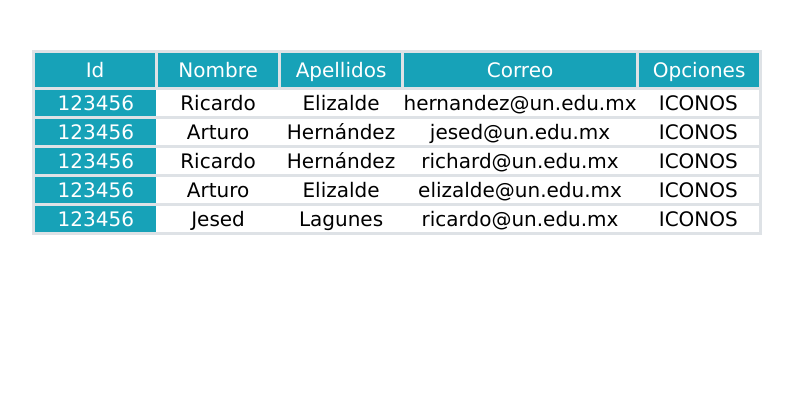
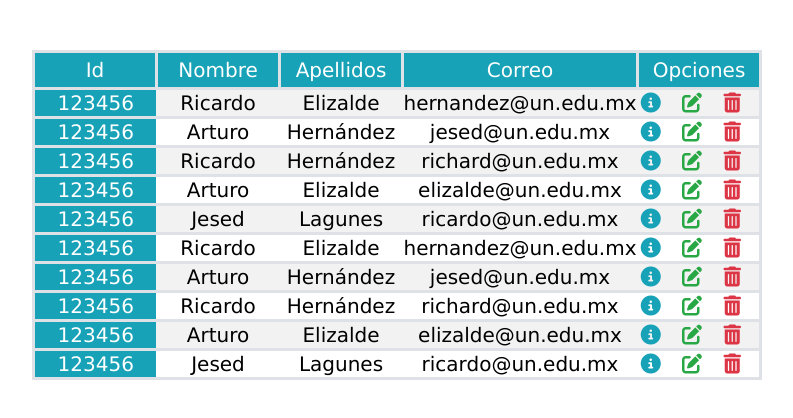
Before and after one commit to ingRichart/formulariosIDAI-MA2025, a plain HTML site: page tablaColores.html in a window 1280 px wide. Shown: the whole page, without its empty margins (243-1036 px from the left). Drawn offline with Linux system fonts and the light colour scheme.

Commit message:
Actualiza TablaColores.html

```diff
--- a/tablaColores.html
+++ b/tablaColores.html
@@ -3,6 +3,8 @@
 <head>
     <meta charset="UTF-8">
     <meta name="viewport" content="width=device-width, initial-scale=1.0">
+    <link rel="stylesheet" href="fontawesome/css/all.css">
+    <link rel="stylesheet" href="">
     <title>Tabla</title>
 
     <style>
@@ -33,6 +35,33 @@
             font-weight: 400;
         }
 
+        table td span{
+            margin-right: 15px;
+            font-style: 17px;
+            cursor: pointer;
+        }
+
+        table td span:nth-child(1){
+            color:#17a2b8;
+        }
+
+        table td span:nth-child(2){
+            color:#28a745;
+        }
+
+        table td span:nth-child(3){
+            color:#dc3545;
+        }
+
+        table tr:nth-child(odd){
+            background-color: rgba(0, 0, 0, 0.05);
+        }
+
+        table tr:hover{
+            background-color: rgba(0, 0, 0, 0.15);
+
+        }
+
 
     </style>
 
@@ -57,7 +86,9 @@
                 <td>Elizalde </td>
                 <td>hernandez@un.edu.mx</td>
                 <td>
-                    ICONOS
+                    <span class="fas fa-info-circle"></span>
+                    <span class="fas fa-edit"></span>
+                    <span class="fas fa-trash-alt"></span>
                 </td>
             </tr>
             <tr>
@@ -66,7 +97,9 @@
                 <td> Hernández</td>
                 <td>jesed@un.edu.mx</td>
                 <td>
-                    ICONOS
+                    <span class="fas fa-info-circle"></span>
+                    <span class="fas fa-edit"></span>
+                    <span class="fas fa-trash-alt"></span>
                 </td>
             </tr>
             <tr>
@@ -75,7 +108,9 @@
                 <td> Hernández</td>
                 <td>richard@un.edu.mx</td>
                 <td>
-                    ICONOS
+                    <span class="fas fa-info-circle"></span>
+                    <span class="fas fa-edit"></span>
+                    <span class="fas fa-trash-alt"></span>
                 </td>
             </tr>
             <tr>
@@ -84,7 +119,9 @@
                 <td>Elizalde </td>
                 <td>elizalde@un.edu.mx</td>
                 <td>
-                    ICONOS
+                    <span class="fas fa-info-circle"></span>
+                    <span class="fas fa-edit"></span>
+                    <span class="fas fa-trash-alt"></span>
                 </td>
             </tr>
             <tr>
@@ -93,7 +130,64 @@
                 <td>Lagunes</td>
                 <td>ricardo@un.edu.mx</td>
                 <td>
-                    ICONOS
+                    <span class="fas fa-info-circle"></span>
+                    <span class="fas fa-edit"></span>
+                    <span class="fas fa-trash-alt"></span>
+                </td>
+            </tr>
+            <tr>
+                <td>123456</td>
+                <td>Ricardo </td>
+                <td>Elizalde </td>
+                <td>hernandez@un.edu.mx</td>
+                <td>
+                    <span class="fas fa-info-circle"></span>
+                    <span class="fas fa-edit"></span>
+                    <span class="fas fa-trash-alt"></span>
+                </td>
+            </tr>
+            <tr>
+                <td>123456</td>
+                <td> Arturo</td>
+                <td> Hernández</td>
+                <td>jesed@un.edu.mx</td>
+                <td>
+                    <span class="fas fa-info-circle"></span>
+                    <span class="fas fa-edit"></span>
+                    <span class="fas fa-trash-alt"></span>
+                </td>
+            </tr>
+            <tr>
+                <td>123456</td>
+                <td>Ricardo </td>
+                <td> Hernández</td>
+                <td>richard@un.edu.mx</td>
+                <td>
+                    <span class="fas fa-info-circle"></span>
+                    <span class="fas fa-edit"></span>
+                    <span class="fas fa-trash-alt"></span>
+                </td>
+            </tr>
+            <tr>
+                <td>123456</td>
+                <td> Arturo</td>
+                <td>Elizalde </td>
+                <td>elizalde@un.edu.mx</td>
+                <td>
+                    <span class="fas fa-info-circle"></span>
+                    <span class="fas fa-edit"></span>
+                    <span class="fas fa-trash-alt"></span>
+                </td>
+            </tr>
+            <tr>
+                <td>123456</td>
+                <td>Jesed</td>
+                <td>Lagunes</td>
+                <td>ricardo@un.edu.mx</td>
+                <td>
+                    <span class="fas fa-info-circle"></span>
+                    <span class="fas fa-edit"></span>
+                    <span class="fas fa-trash-alt"></span>
                 </td>
             </tr>
         </tbody>
```
